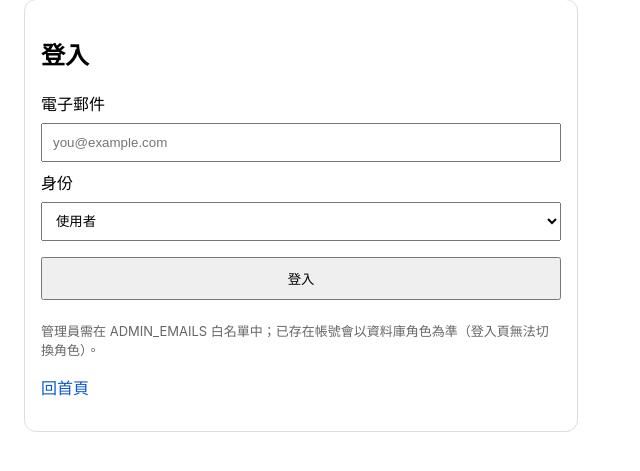
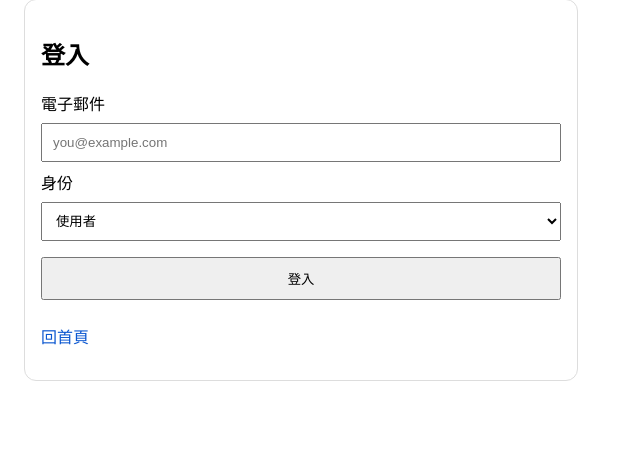
Before and after one commit to happy-Ivy/green-gold, a FastAPI app: page /login in a window 1280 px wide. Shown: the part 25-496 px from the top of the page, without its empty margins (0-640 px from the left). Run offline with FastAPI, Linux system fonts and the light colour scheme.

Commit message:
remove admin hint text

```diff
--- a/app/templates/login.html
+++ b/app/templates/login.html
@@ -32,10 +32,6 @@
       <button type="submit">登入</button>
     </form>
 
-    <p class="hint">
-      管理員需在 ADMIN_EMAILS 白名單中；已存在帳號會以資料庫角色為準（登入頁無法切換角色）。
-    </p>
-
     <p><a href="/">回首頁</a></p>
   </div>
 </body>
```
